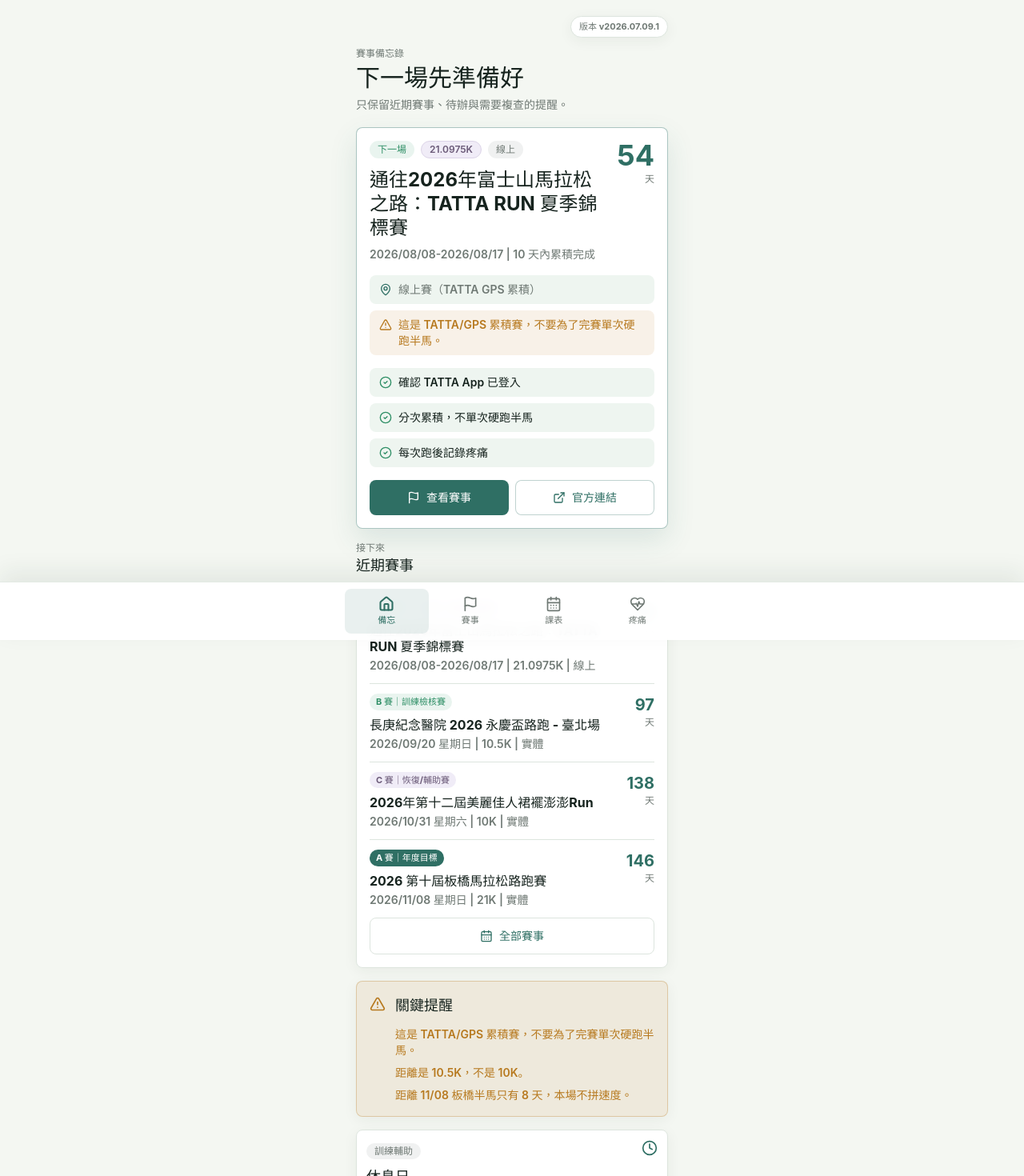
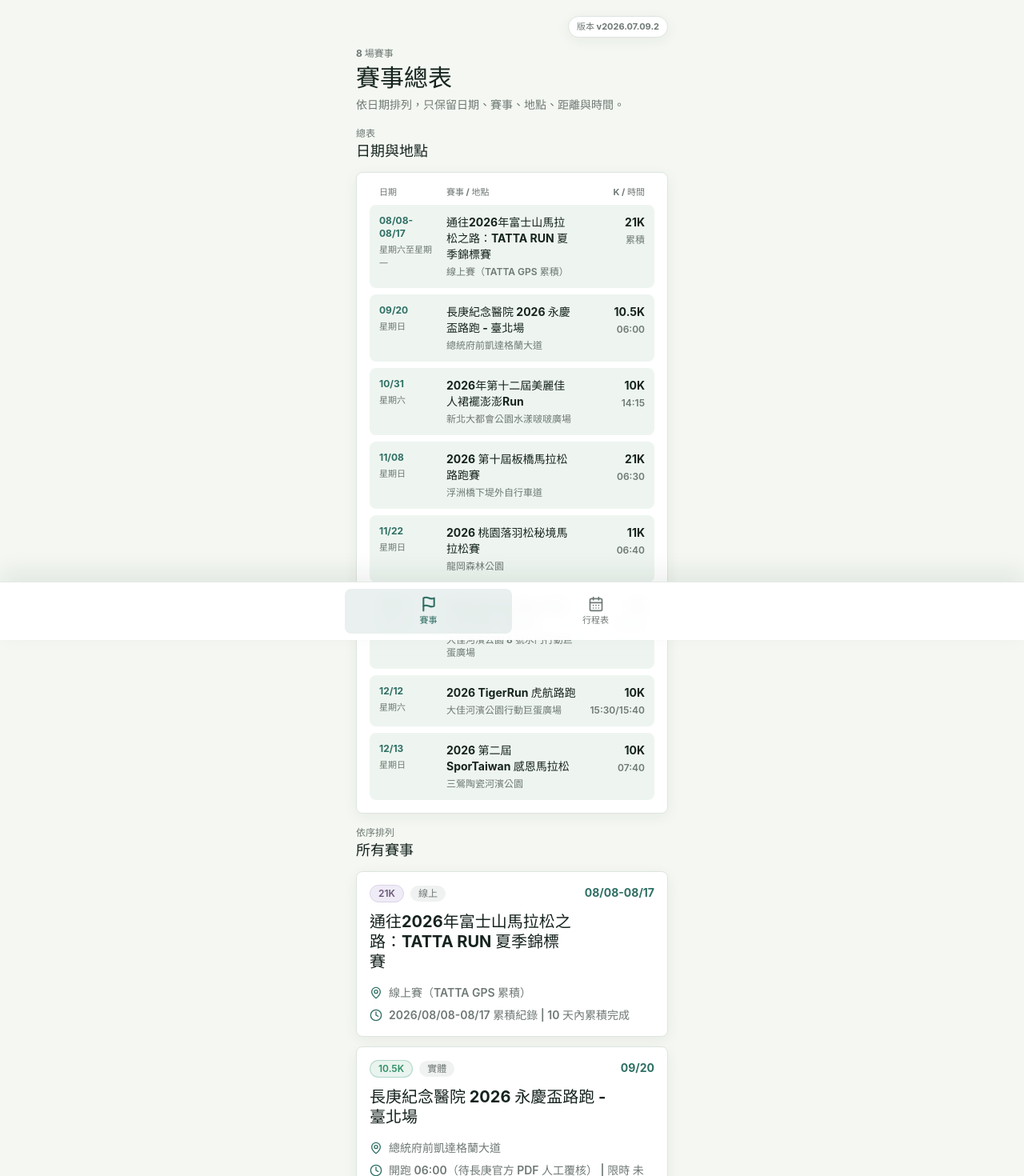
Before and after one commit to StudjoDev/ai-marathon-coach, a React (Vite) app: page / in a window 1280 px wide. Shown: the top 1470 px of the page at 80% size. Built offline with nearby package versions, Linux system fonts and the light colour scheme; the HTML template or start-up script is replaced by a standard one.

Commit message:
Simplify app to race table and weekly goals

```diff
--- a/src/App.tsx
+++ b/src/App.tsx
@@ -1,63 +1,29 @@
 import { useMemo, useState } from "react";
-import { CalendarDays, Flag, HeartPulse, Home, type LucideIcon } from "lucide-react";
+import { CalendarDays, Flag, type LucideIcon } from "lucide-react";
 import { BottomNav } from "./components/BottomNav";
-import { Dashboard } from "./components/Dashboard";
-import { PainTracker } from "./components/PainTracker";
 import { RaceSchedule } from "./components/RaceSchedule";
 import { WeeklyPlanView } from "./components/WeeklyPlanView";
 import { appMeta } from "./data/appMeta";
 
-export type AppTab = "memo" | "races" | "plan" | "pain";
+export type AppTab = "races" | "schedule";
 
 const tabs = [
-  { id: "memo", label: "備忘", icon: Home },
   { id: "races", label: "賽事", icon: Flag },
-  { id: "plan", label: "課表", icon: CalendarDays },
-  { id: "pain", label: "疼痛", icon: HeartPulse }
+  { id: "schedule", label: "行程表", icon: CalendarDays }
 ] satisfies Array<{ id: AppTab; label: string; icon: LucideIcon }>;
 
 export default function App() {
-  const [activeTab, setActiveTab] = useState<AppTab>("memo");
-  const [painInitialDate, setPainInitialDate] = useState<string>();
-
-  function openPainTracker(date: string) {
-    setPainInitialDate(date);
-    setActiveTab("pain");
-  }
-
-  function changeTab(tab: AppTab) {
-    if (tab === "pain") {
-      setPainInitialDate(undefined);
-    }
-
-    setActiveTab(tab);
-  }
+  const [activeTab, setActiveTab] = useState<AppTab>("races");
 
   const activeScreen = useMemo(() => {
     switch (activeTab) {
+      case "schedule":
+        return <WeeklyPlanView />;
       case "races":
+      default:
         return <RaceSchedule />;
-      case "plan":
-        return <WeeklyPlanView />;
-      case "pain":
-        return (
-          <PainTracker
-            initialDate={painInitialDate}
-            onOpenCoach={() => setActiveTab("memo")}
-            onOpenToday={() => setActiveTab("memo")}
-          />
-        );
-      case "memo":
-      default:
-        return (
-          <Dashboard
-            onOpenPlan={() => setActiveTab("plan")}
-            onOpenRaces={() => setActiveTab("races")}
-            onOpenPain={openPainTracker}
-          />
-        );
     }
-  }, [activeTab, painInitialDate]);
+  }, [activeTab]);
 
   return (
     <div className="min-h-svh bg-background text-ink">
@@ -75,7 +41,7 @@
           {activeScreen}
         </div>
       </main>
-      <BottomNav tabs={tabs} activeTab={activeTab} onChange={changeTab} />
+      <BottomNav tabs={tabs} activeTab={activeTab} onChange={setActiveTab} />
     </div>
   );
 }
--- a/src/components/RaceSchedule.tsx
+++ b/src/components/RaceSchedule.tsx
@@ -1,123 +1,87 @@
-import { useMemo, useState } from "react";
+import { useMemo } from "react";
 import type { ReactNode } from "react";
-import { AlertTriangle, CalendarDays, Clock, ExternalLink, MapPin, Trophy } from "lucide-react";
+import { Clock, MapPin } from "lucide-react";
 import { races } from "../data/races";
 import type { Race } from "../types";
-import {
-  formatRaceDateRange,
-  formatRaceDistance,
-  getDaysUntilRace,
-  getNextRace,
-  getRaceModeLabel,
-  getRaceOfficialLinkLabel,
-  getRacePrimaryWarning,
-  getRaceRegistrationLabel
-} from "../utils/raceUtils";
-import { RaceDetailModal } from "./RaceDetailModal";
-import { Badge, Card, SectionHeader, cn } from "./common";
+import { formatRaceDistance, getRaceModeLabel } from "../utils/raceUtils";
+import { Badge, Card, SectionHeader } from "./common";
 
 export function RaceSchedule() {
   const sortedRaces = useMemo(() => [...races].sort((a, b) => a.date.localeCompare(b.date)), []);
-  const nextRace = useMemo(() => getNextRace(sortedRaces), [sortedRaces]);
-  const primaryRace = sortedRaces.find((race) => race.category === "A");
-  const [selectedRace, setSelectedRace] = useState<Race | null>(null);
 
   return (
     <div className="space-y-4">
-      <SectionHeader eyebrow={`${sortedRaces.length} 場已報名`} title="賽事備忘" />
+      <header className="space-y-1">
+        <p className="text-xs font-bold text-muted">{sortedRaces.length} 場賽事</p>
+        <h1 className="text-3xl font-bold tracking-normal text-ink">賽事總表</h1>
+        <p className="text-sm font-medium leading-6 text-muted">
+          依日期排列，只保留日期、賽事、地點、距離與時間。
+        </p>
+      </header>
 
-      <Card density="compact">
-        <div className="grid grid-cols-3 gap-2 text-center">
-          <OverviewItem label="下一場" value={nextRace ? compactRaceDate(nextRace) : "待確認"} />
-          <OverviewItem label="主目標" value={primaryRace ? primaryRace.shortName : "待確認"} />
-          <OverviewItem label="線上賽" value={`${sortedRaces.filter((race) => race.eventMode === "virtual").length} 場`} />
-        </div>
-      </Card>
+      <section>
+        <SectionHeader eyebrow="總表" title="日期與地點" />
+        <Card>
+          <div className="mb-2 grid grid-cols-[72px_minmax(0,1fr)_74px] gap-3 px-3 text-[11px] font-bold text-muted">
+            <span>日期</span>
+            <span>賽事 / 地點</span>
+            <span className="text-right">K / 時間</span>
+          </div>
+          <div className="grid gap-2">
+            {sortedRaces.map((race) => (
+              <RaceSummaryRow key={race.id} race={race} />
+            ))}
+          </div>
+        </Card>
+      </section>
 
-      <div className="space-y-3">
-        {sortedRaces.map((race) => {
-          const isNextRace = nextRace?.id === race.id;
-          const primaryWarning = getRacePrimaryWarning(race);
-          const officialLinkLabel = getRaceOfficialLinkLabel(race);
-
-          return (
-            <article
-              key={race.id}
-              className={cn(
-                "app-card p-4 transition hover:border-primary/30",
-                isNextRace ? "border-primary/40 shadow-raised" : ""
-              )}
-            >
+      <section>
+        <SectionHeader eyebrow="依序排列" title="所有賽事" />
+        <div className="space-y-3">
+          {sortedRaces.map((race) => (
+            <article key={race.id} className="app-card p-4">
               <div className="flex items-start justify-between gap-3">
                 <div className="min-w-0">
                   <div className="flex flex-wrap items-center gap-2">
-                    {isNextRace ? <Badge tone="success">下一場</Badge> : null}
                     <Badge tone={race.category === "A" ? "raceA" : race.category === "B" ? "raceB" : "raceC"} variant="outline">
                       {formatRaceDistance(race.distanceKm)}
                     </Badge>
                     <Badge tone="muted">{getRaceModeLabel(race.eventMode)}</Badge>
                   </div>
                   <h2 className="mt-3 text-xl font-bold leading-tight">{race.name}</h2>
-                  <p className="mt-1 text-sm font-semibold text-muted">{getRaceRegistrationLabel(race.registrationStatus)}</p>
                 </div>
-                <div className="shrink-0 text-right">
-                  <p className="text-2xl font-bold text-primary">{Math.max(getDaysUntilRace(race.date), 0)}</p>
-                  <p className="text-xs font-semibold text-muted">天</p>
-                </div>
+                <p className="shrink-0 text-right text-sm font-bold text-primary">{compactRaceDate(race)}</p>
               </div>
 
-              <div className="mt-4 grid gap-2 text-sm">
-                <InfoLine icon={<CalendarDays className="h-4 w-4" />} text={formatRaceDateRange(race)} />
+              <div className="mt-4 grid gap-2 text-sm font-semibold text-muted">
                 <InfoLine icon={<MapPin className="h-4 w-4" />} text={race.eventMode === "virtual" ? race.location : race.venue} />
-                <InfoLine
-                  icon={<Clock className="h-4 w-4" />}
-                  text={race.eventMode === "virtual" ? race.startTime : `開跑 ${race.startTime} | 限時 ${race.finishLimit}`}
-                />
-              </div>
-
-              {primaryWarning ? (
-                <div className="mt-4 flex items-start gap-2 rounded-card bg-warning/10 px-3 py-2 text-sm font-semibold leading-5 text-warning">
-                  <AlertTriangle className="mt-0.5 h-4 w-4 shrink-0" aria-hidden="true" />
-                  <span>{primaryWarning}</span>
-                </div>
-              ) : null}
-
-              <div className="mt-4 grid grid-cols-2 gap-2">
-                <a
-                  href={race.officialUrl}
-                  target="_blank"
-                  rel="noreferrer"
-                  className="focus-ring flex min-h-11 items-center justify-center gap-2 rounded-card border border-primary/30 bg-white px-3 py-2 text-sm font-bold text-primary transition hover:bg-primary/10"
-                  aria-label={`${race.name} ${officialLinkLabel}，另開新分頁`}
-                >
-                  <ExternalLink className="h-4 w-4" aria-hidden="true" />
-                  {officialLinkLabel}
-                </a>
-                <button
-                  type="button"
-                  onClick={() => setSelectedRace(race)}
-                  className="focus-ring flex min-h-11 items-center justify-center gap-2 rounded-card bg-primary px-3 py-2 text-sm font-bold text-white transition hover:bg-primary/90"
-                  aria-label={`${race.name} 查看詳情`}
-                >
-                  <Trophy className="h-4 w-4" aria-hidden="true" />
-                  詳情
-                </button>
+                <InfoLine icon={<Clock className="h-4 w-4" />} text={raceTimeLabel(race)} />
               </div>
             </article>
-          );
-        })}
-      </div>
-
-      <RaceDetailModal race={selectedRace} onClose={() => setSelectedRace(null)} />
+          ))}
+        </div>
+      </section>
     </div>
   );
 }
 
-function OverviewItem({ label, value }: { label: string; value: string }) {
+function RaceSummaryRow({ race }: { race: Race }) {
   return (
-    <div className="rounded-card bg-surface-soft px-2 py-3">
-      <p className="text-[11px] font-bold text-muted">{label}</p>
-      <p className="mt-1 truncate text-sm font-bold text-ink">{value}</p>
+    <div className="grid grid-cols-[72px_minmax(0,1fr)_74px] gap-3 rounded-card bg-surface-soft px-3 py-3">
+      <div>
+        <p className="text-xs font-bold text-primary">{compactRaceDate(race)}</p>
+        <p className="mt-1 text-[11px] font-semibold text-muted">{race.dayOfWeek}</p>
+      </div>
+      <div className="min-w-0">
+        <p className="text-sm font-bold leading-5 text-ink">{race.name}</p>
+        <p className="mt-1 text-xs font-semibold leading-4 text-muted">
+          {race.eventMode === "virtual" ? race.location : race.venue}
+        </p>
+      </div>
+      <div className="text-right">
+        <p className="text-sm font-bold text-ink">{formatRaceDistance(race.distanceKm)}</p>
+        <p className="mt-1 text-xs font-semibold leading-4 text-muted">{raceShortTime(race)}</p>
+      </div>
     </div>
   );
 }
@@ -131,9 +95,28 @@
   return `${start}-${race.endDate.slice(5).replace("-", "/")}`;
 }
 
+function raceShortTime(race: Race) {
+  if (race.eventMode === "virtual") {
+    return "累積";
+  }
+
+  return race.startTime
+    .replace(" 第一波；", "/")
+    .replace(" 第二波", "")
+    .replace(/（.*$/, "");
+}
+
+function raceTimeLabel(race: Race) {
+  if (race.eventMode === "virtual") {
+    return `${race.startTime} | ${race.finishLimit}`;
+  }
+
+  return `開跑 ${race.startTime} | 限時 ${race.finishLimit}`;
+}
+
 function InfoLine({ icon, text }: { icon: ReactNode; text: string }) {
   return (
-    <div className="flex items-start gap-2 text-muted">
+    <div className="flex items-start gap-2">
       <span className="mt-0.5 shrink-0 text-primary" aria-hidden="true">{icon}</span>
       <span className="leading-5">{text}</span>
     </div>
--- a/src/components/WeeklyPlanView.tsx
+++ b/src/components/WeeklyPlanView.tsx
@@ -1,129 +1,105 @@
-import { CalendarDays, CheckCircle2, Clock } from "lucide-react";
-import { weeklyPlan, weeklyPlanAdjustment } from "../data/weeklyPlan";
-import type { WeeklyPlanDay } from "../types";
-import { formatChineseDate, todayInputValue } from "../utils/dateUtils";
+import { CalendarDays, CheckCircle2 } from "lucide-react";
+import { todayInputValue } from "../utils/dateUtils";
 import { Badge, Card, SectionHeader, cn } from "./common";
 
-function getFocusPlan(todayKey: string) {
-  return weeklyPlan.find((day) => day.date >= todayKey) ?? weeklyPlan[weeklyPlan.length - 1];
-}
+type WeeklyGoal = {
+  start: string;
+  end: string;
+  label: string;
+  focus: string;
+  minimumGoal: string;
+};
 
-function planMeta(day: WeeklyPlanDay) {
-  const parts: string[] = [];
+const weeklyGoals: WeeklyGoal[] = [
+  { start: "2026-07-06", end: "2026-07-12", label: "7/06-7/12", focus: "恢復穩定", minimumGoal: "跑 2 次；長跑穩定到 9K，疼痛不升高。" },
+  { start: "2026-07-13", end: "2026-07-19", label: "7/13-7/19", focus: "建立規律", minimumGoal: "跑 2-3 次；長跑 10K，全程能聊天。" },
+  { start: "2026-07-20", end: "2026-07-26", label: "7/20-7/26", focus: "耐受提升", minimumGoal: "總量 16K 左右；跑後膝蓋維持 2/10 以下。" },
+  { start: "2026-07-27", end: "2026-08-02", label: "7/27-8/02", focus: "吸收週", minimumGoal: "維持 2 跑 + 1 肌力；不追速度。" },
+  { start: "2026-08-03", end: "2026-08-09", label: "8/03-8/09", focus: "TATTA 開始", minimumGoal: "開始累積 TATTA；完成 10-12K 累積量。" },
+  { start: "2026-08-10", end: "2026-08-16", label: "8/10-8/16", focus: "完成線上賽", minimumGoal: "補足 TATTA 21.0975K；不要單次硬跑半馬。" },
+  { start: "2026-08-17", end: "2026-08-23", label: "8/17-8/23", focus: "恢復週", minimumGoal: "長跑回到 10K；確認膝蓋恢復。" },
+  { start: "2026-08-24", end: "2026-08-30", label: "8/24-8/30", focus: "長跑 12K", minimumGoal: "總量 18-20K；完成一次 12K 輕鬆長跑。" },
+  { start: "2026-08-31", end: "2026-09-06", label: "8/31-9/06", focus: "長跑 13K", minimumGoal: "完成 13K；練習補水與跑後恢復。" },
+  { start: "2026-09-07", end: "2026-09-13", label: "9/07-9/13", focus: "長跑 14K", minimumGoal: "完成 14K；配速保守，不加速硬撐。" },
+  { start: "2026-09-14", end: "2026-09-20", label: "9/14-9/20", focus: "永慶盃 10.5K", minimumGoal: "安全完成 10.5K；當作訓練檢核。" },
+  { start: "2026-09-21", end: "2026-09-27", label: "9/21-9/27", focus: "恢復銜接", minimumGoal: "恢復 2 跑；長跑 12K，不急著加量。" },
+  { start: "2026-09-28", end: "2026-10-04", label: "9/28-10/04", focus: "半馬基礎", minimumGoal: "完成 15K 長跑；建立穩定跑感。" },
+  { start: "2026-10-05", end: "2026-10-11", label: "10/05-10/11", focus: "半馬專項", minimumGoal: "完成 16K；中後段維持穩定配速。" },
+  { start: "2026-10-12", end: "2026-10-18", label: "10/12-10/18", focus: "高峰前", minimumGoal: "完成 17-18K；跑後 48 小時內能恢復。" },
+  { start: "2026-10-19", end: "2026-10-25", label: "10/19-10/25", focus: "開始降量", minimumGoal: "長跑降到 12-14K；保持輕鬆。" },
+  { start: "2026-10-26", end: "2026-11-01", label: "10/26-11/01", focus: "裙襬 10K", minimumGoal: "10K 當氣氛跑；保留板橋半馬狀態。" },
+  { start: "2026-11-02", end: "2026-11-08", label: "11/02-11/08", focus: "板橋半馬", minimumGoal: "安全完成 21K；不要用前半段換後半段崩盤。" },
+  { start: "2026-11-09", end: "2026-11-15", label: "11/09-11/15", focus: "賽後恢復", minimumGoal: "不安排強度；疼痛回到 2/10 以下。" },
+  { start: "2026-11-16", end: "2026-11-22", label: "11/16-11/22", focus: "落羽松 11K", minimumGoal: "11K 景觀恢復跑；不追個人最佳。" },
+  { start: "2026-11-23", end: "2026-11-29", label: "11/23-11/29", focus: "Garmin 5K", minimumGoal: "依恢復決定輕鬆跑或測速；不勉強。" },
+  { start: "2026-11-30", end: "2026-12-06", label: "11/30-12/06", focus: "維持週", minimumGoal: "完成 2 跑 + 1 肌力；讓身體穩住。" },
+  { start: "2026-12-07", end: "2026-12-13", label: "12/07-12/13", focus: "連賽週", minimumGoal: "TigerRun 控制強度；SporTaiwan 當恢復跑。" }
+];
 
-  if (day.distanceKm) {
-    parts.push(day.fallbackDistanceKm ? `${day.fallbackDistanceKm}-${day.distanceKm}K` : `${day.distanceKm}K`);
-  }
-
-  if (day.targetPace) {
-    parts.push(day.targetPace);
-  }
-
-  return parts.join(" | ");
-}
-
-function planBadge(day: WeeklyPlanDay, todayKey: string) {
-  if (day.date === todayKey) return "今天";
-  if (day.type === "long") return "長跑";
-  if (day.type === "strength") return "肌力";
-  if (day.type === "rest") return "休息";
-  return "恢復";
+function isCurrentWeek(goal: WeeklyGoal, today: string) {
+  return goal.start <= today && today <= goal.end;
 }
 
 export function WeeklyPlanView() {
-  const todayKey = todayInputValue();
-  const focusPlan = getFocusPlan(todayKey);
-  const firstDay = weeklyPlan[0];
-  const lastDay = weeklyPlan[weeklyPlan.length - 1];
-  const weekLabel = `${formatChineseDate(firstDay.date)} - ${formatChineseDate(lastDay.date)}`;
+  const today = todayInputValue();
+  const currentGoal = weeklyGoals.find((goal) => isCurrentWeek(goal, today));
 
   return (
     <div className="space-y-4">
-      <SectionHeader eyebrow={weekLabel} title="訓練輔助" />
+      <header className="space-y-1">
+        <p className="text-xs font-bold text-muted">每週最低目標</p>
+        <h1 className="text-3xl font-bold tracking-normal text-ink">行程表</h1>
+        <p className="text-sm font-medium leading-6 text-muted">
+          不排每天細節，只看每週至少要完成什麼。
+        </p>
+      </header>
 
-      <Card className="border-primary/30">
-        <div className="flex items-start justify-between gap-3">
-          <div>
-            <Badge tone={focusPlan.date === todayKey ? "success" : "primary"}>
-              {focusPlan.date === todayKey ? "今天" : "下一課"}
-            </Badge>
-            <h2 className="mt-3 text-2xl font-bold leading-tight">{focusPlan.title}</h2>
-            <p className="mt-2 text-sm font-semibold text-muted">
-              {focusPlan.dayLabel} {focusPlan.displayDate}
-              {planMeta(focusPlan) ? ` | ${planMeta(focusPlan)}` : ""}
-            </p>
-          </div>
-          <Clock className="h-5 w-5 shrink-0 text-primary" />
-        </div>
-
-        <p className="mt-4 rounded-card bg-surface-soft px-3 py-3 text-sm font-semibold leading-6">
-          {focusPlan.purpose}
-        </p>
-
-        <div className="mt-3 grid gap-2">
-          {focusPlan.items.slice(0, 3).map((item) => (
-            <div key={item} className="flex items-start gap-2 text-sm leading-5">
-              <CheckCircle2 className="mt-0.5 h-4 w-4 shrink-0 text-success" aria-hidden="true" />
-              <span>{item}</span>
-            </div>
-          ))}
-        </div>
-
-        <p className="mt-4 rounded-card bg-warning/10 px-3 py-2 text-sm font-semibold leading-5 text-warning">
-          注意：{focusPlan.attention}
-        </p>
-      </Card>
-
-      {weeklyPlanAdjustment.isAdjusted ? (
-        <Card density="compact">
+      {currentGoal ? (
+        <Card className="border-primary/40 shadow-raised">
           <div className="flex items-start gap-3">
-            <CalendarDays className="mt-0.5 h-5 w-5 shrink-0 text-primary" />
+            <CalendarDays className="mt-1 h-5 w-5 shrink-0 text-primary" />
             <div>
-              <h2 className="text-lg font-bold">本週重點</h2>
-              <p className="mt-1 text-sm leading-6 text-muted">{weeklyPlanAdjustment.reason}</p>
-              <div className="mt-3 grid gap-2">
-                {weeklyPlanAdjustment.changes.slice(0, 2).map((change) => (
-                  <p key={change} className="rounded-card bg-surface-soft px-3 py-2 text-sm font-semibold leading-5">
-                    {change}
-                  </p>
-                ))}
-              </div>
+              <Badge tone="success">本週</Badge>
+              <h2 className="mt-3 text-2xl font-bold leading-tight">{currentGoal.focus}</h2>
+              <p className="mt-1 text-sm font-semibold text-muted">{currentGoal.label}</p>
+              <p className="mt-3 rounded-card bg-surface-soft px-3 py-3 text-sm font-semibold leading-6">
+                {currentGoal.minimumGoal}
+              </p>
             </div>
           </div>
         </Card>
       ) : null}
 
-      <Card>
-        <h2 className="text-lg font-bold">本週課表</h2>
-        <div className="mt-3 divide-y divide-line">
-          {weeklyPlan.map((day) => {
-            const isFocus = day.date === focusPlan.date;
+      <section>
+        <SectionHeader eyebrow={`${weeklyGoals.length} 週`} title="每週要達成的事" />
+        <div className="space-y-2">
+          {weeklyGoals.map((goal) => {
+            const active = isCurrentWeek(goal, today);
 
             return (
-              <article key={day.date} className="grid grid-cols-[auto_1fr] gap-3 py-3 first:pt-0 last:pb-0">
-                <div
-                  className={cn(
-                    "flex h-10 w-10 items-center justify-center rounded-card text-xs font-bold",
-                    isFocus ? "bg-primary text-white" : "bg-surface-soft text-muted"
-                  )}
-                >
-                  {day.dayLabel.replace("週", "")}
+              <article
+                key={goal.start}
+                className={cn(
+                  "app-card grid grid-cols-[76px_1fr] gap-3 p-3",
+                  active ? "border-primary/40 bg-primary/5" : ""
+                )}
+              >
+                <div>
+                  <p className="text-xs font-bold text-primary">{goal.label}</p>
+                  {active ? <Badge tone="success" size="xs">本週</Badge> : null}
                 </div>
                 <div className="min-w-0">
-                  <div className="flex flex-wrap items-center gap-2">
-                    <h3 className="font-bold leading-5">{day.title}</h3>
-                    <Badge tone={isFocus ? "primary" : "muted"} size="xs">{planBadge(day, todayKey)}</Badge>
+                  <h2 className="text-base font-bold leading-5">{goal.focus}</h2>
+                  <div className="mt-2 flex items-start gap-2 text-sm font-semibold leading-5 text-muted">
+                    <CheckCircle2 className="mt-0.5 h-4 w-4 shrink-0 text-success" aria-hidden="true" />
+                    <span>{goal.minimumGoal}</span>
                   </div>
-                  <p className="mt-1 text-sm font-semibold text-muted">
-                    {day.displayDate}
-                    {planMeta(day) ? ` | ${planMeta(day)}` : ""}
-                  </p>
                 </div>
               </article>
             );
           })}
         </div>
-      </Card>
+      </section>
     </div>
   );
 }
--- a/src/data/appMeta.ts
+++ b/src/data/appMeta.ts
@@ -1,4 +1,4 @@
 export const appMeta = {
-  version: "v2026.07.09.1",
-  releaseNote: "賽事備忘錄主導：新增富士山 TATTA 與裙襬澎澎 Run"
+  version: "v2026.07.09.2",
+  releaseNote: "賽事總表與每週行程表：取消疼痛頁與每日課表"
 };
--- a/src/utils/raceUtils.ts
+++ b/src/utils/raceUtils.ts
@@ -76,7 +76,11 @@
 }
 
 export function formatRaceDistance(distanceKm: number) {
-  return `${Number.isInteger(distanceKm) ? distanceKm.toFixed(0) : String(distanceKm)}K`;
+  if (distanceKm > 20 && distanceKm < 22) {
+    return "21K";
+  }
+
+  return `${Number.isInteger(distanceKm) ? distanceKm.toFixed(0) : distanceKm.toFixed(1)}K`;
 }
 
 export function getRaceModeLabel(mode: RaceEventMode = "in_person") {
```
